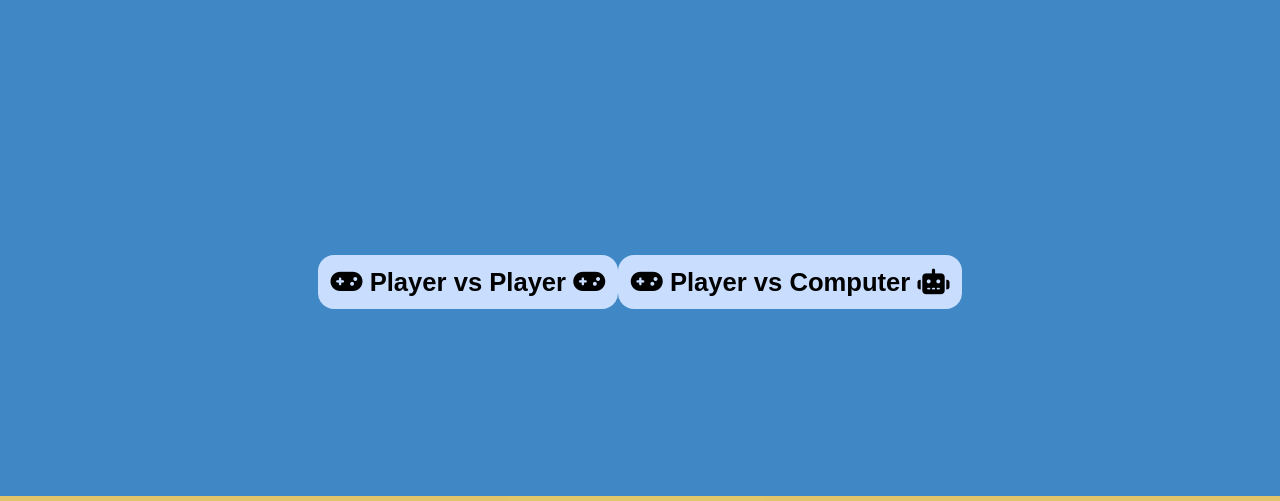
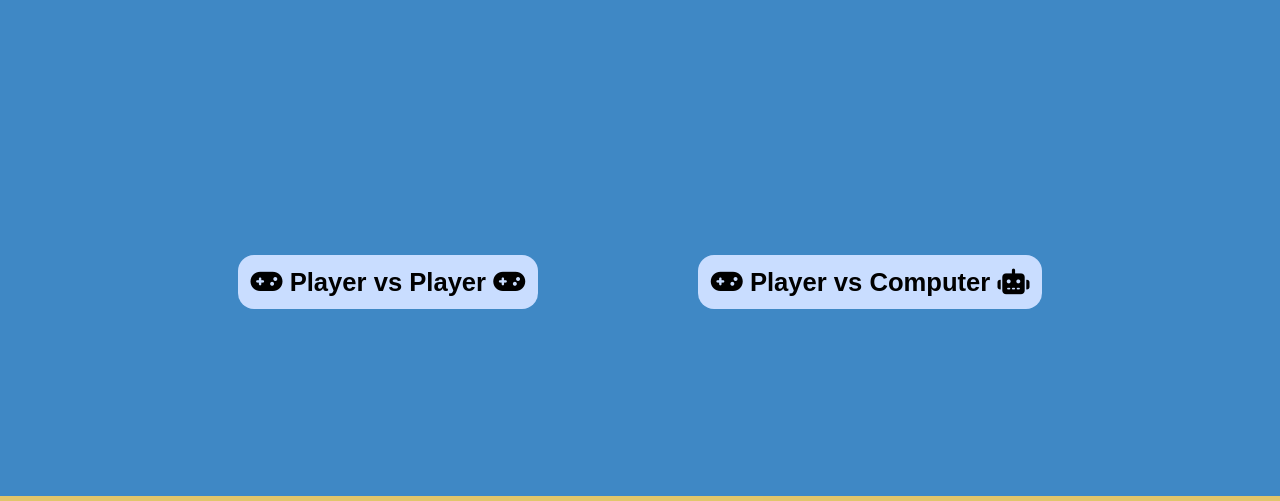
Before and after one commit to Tanuj-Narula/TIC-TAC-TOE, a plain HTML site: page index.html in a window 1280 px wide. Shown: the part 208-709 px from the top of the page. Drawn offline with Linux system fonts and the light colour scheme.

Commit message:
fixed game mode buttons

```diff
--- a/style.css
+++ b/style.css
@@ -31,6 +31,10 @@ body:hover{
     justify-content: center;
     align-items:center;
     text-align: center;
+}
+
+.gameMode{
+    gap:10rem;
 }
 
 .imagesContainer {
@@ -201,7 +205,7 @@ body:hover{
         width: 90%;
         gap: 3rem;
     }
-    .gameModeButton {
+    .gameModeButton{
         padding: 0.5rem;
         font-size: 1rem;
     }
```
